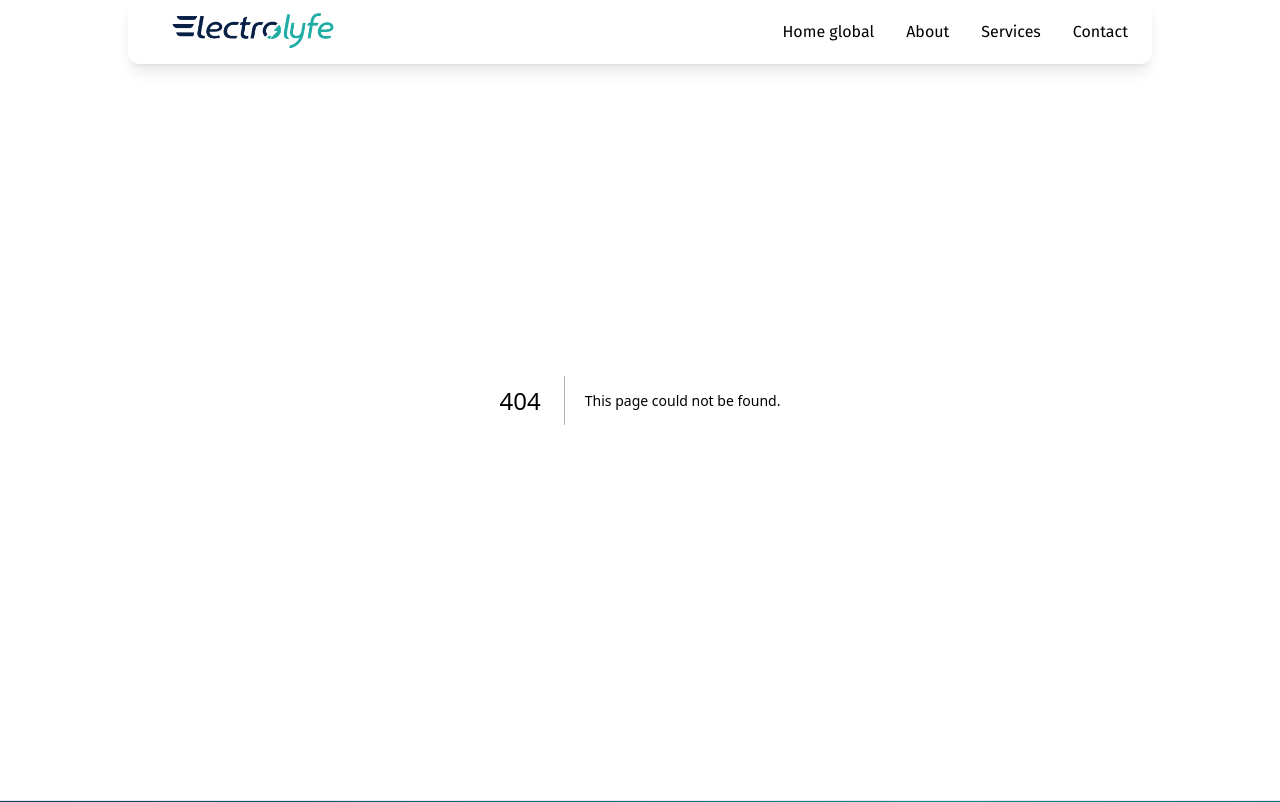
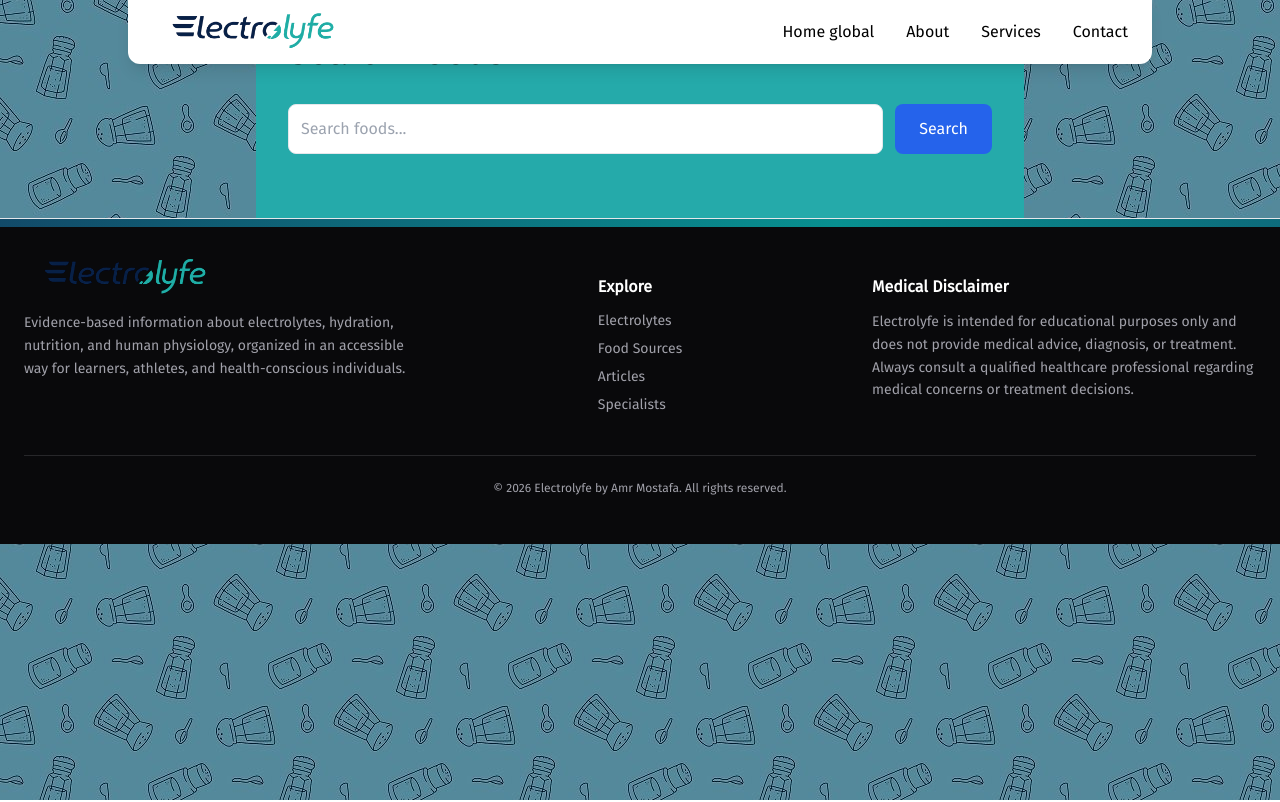
Before and after one commit to zenger4000/electro, a Next.js app: page /search in a window 1280 px wide. Before the commit this address had no page. Shown: the top 802 px of the page. Built offline with nearby package versions, Linux system fonts and the light colour scheme.

Commit message:
image editions

```diff
--- /dev/null
+++ b/app/api/search/route.js
@@ -0,0 +1,43 @@
+import { NextResponse } from "next/server";
+
+export async function POST(request) {
+  const dataTypes = ["Foundation", "Branded"];
+  try {
+    const { query } = await request.json();
+
+    if (!query) {
+      return NextResponse.json(
+        { error: "Search query is required." },
+        { status: 400 }
+      );
+    }
+
+    const response = await fetch(
+      `https://api.nal.usda.gov/fdc/v1/foods/search?api_key=${process.env.FDC_API_KEY}`,
+      {
+        next: {
+          revalidate: 86400,
+        },
+        method: "POST",
+        headers: {
+          "Content-Type": "application/json",
+        },
+        body: JSON.stringify({
+          query,
+          pageSize: 10,
+          pageNumber: 1,
+          dataType: dataTypes
+        }),
+      }
+    );
+
+    const data = await response.json();
+
+    return NextResponse.json(data);
+  } catch (error) {
+    return NextResponse.json(
+      { error: "Something went wrong." },
+      { status: 500 }
+    );
+  }
+}
--- a/app/globals.css
+++ b/app/globals.css
@@ -12,7 +12,7 @@
 :root {
   /* --foreground-rgb: white; */
   --foreground-rgb: black;
-  --background-rgb: #089090;
+  --background-rgb: #25aaaa;
 }
 
 @media (prefers-color-scheme: dark) {
@@ -37,6 +37,20 @@ body {
   min-height: 10vh;
   color: var(--foreground-rgb);
   font-family: 'Firasans', sans-serif;
+}
+
+.hero::after {
+  content: "";
+  position: absolute;
+  top: 0;
+  left: 0;
+  width: 100%;
+  height: 100%;
+
+  /* Control your colors and direction here */
+  background: linear-gradient(to bottom, rgba(255, 0, 0, 1) 0%, rgba(0, 0, 255, 0.7) 100%);
+
+  pointer-events: none; /* Secret tip: Allows users to right-click/save the image underneath */
 }
 
 .navbar li:hover {
--- /dev/null
+++ b/app/search/SearchBar.jsx
@@ -0,0 +1,45 @@
+"use client";
+
+import { useState } from "react";
+import { useRouter } from "next/navigation";
+
+const SearchBar = () => {
+  const [userQuery, setUserQuery] = useState("");
+  const router = useRouter();
+
+  function handleSubmit(e) {
+    e.preventDefault();
+
+    const trimmedQuery = userQuery.trim();
+
+    if (!trimmedQuery) return;
+
+    router.push(
+      `/search?q=${encodeURIComponent(trimmedQuery)}`
+    );
+  }
+
+  return (
+    <form
+      onSubmit={handleSubmit}
+      className="flex w-1/2 items-center rounded-3xl bg-white p-2 shadow-lg "
+    >
+      <input
+        type="text"
+        placeholder="Search for a food..."
+        value={userQuery}
+        onChange={(e) => setUserQuery(e.target.value)}
+        className="flex-1 bg-transparent px-4 py-2 text-gray-800 placeholder:text-gray-400 outline-none"
+      />
+
+      <button
+        type="submit"
+        className="rounded-2xl bg-blue-600 px-6 py-2 font-medium text-white transition hover:bg-blue-700"
+      >
+        Search
+      </button>
+    </form>
+  );
+};
+
+export default SearchBar;
--- /dev/null
+++ b/app/search/page.jsx
@@ -0,0 +1,88 @@
+"use client";
+
+import { useState } from "react";
+
+export default function SearchPage() {
+  const [query, setQuery] = useState("");
+  const [foods, setFoods] = useState([]);
+  const [loading, setLoading] = useState(false);
+
+  async function handleSearch(e) {
+    e.preventDefault();
+
+    if (!query.trim()) return;
+
+    setLoading(true);
+
+    try {
+      const response = await fetch("/api/search", {
+        method: "POST",
+        headers: {
+          "Content-Type": "application/json",
+        },
+        body: JSON.stringify({
+          query,
+        }),
+      });
+
+      const data = await response.json();
+
+      setFoods(data.foods || []);
+    } catch (err) {
+      console.error(err);
+    }
+
+    setLoading(false);
+  }
+
+  return (
+    <main className="mx-auto max-w-3xl p-8 bg-[#25aaaa]">
+
+      <h1 className="text-4xl font-bold mb-8">
+        Search Foods
+      </h1>
+
+      <form
+        onSubmit={handleSearch}
+        className="flex gap-3 mb-8"
+      >
+        <input
+          className="flex-1 rounded-lg border p-3"
+          placeholder="Search foods..."
+          value={query}
+          onChange={(e) => setQuery(e.target.value)}
+        />
+
+        <button
+          className="rounded-lg bg-blue-600 px-6 text-white"
+        >
+          Search
+        </button>
+      </form>
+
+      {loading && <p>Searching...</p>}
+
+      <div className="space-y-3">
+
+        {foods.map((food) => (
+
+          <div
+            key={food.fdcId}
+            className="rounded-lg border p-4 hover:bg-gray-100 transition"
+          >
+            <h2 className="font-semibold">
+              {food.description}
+            </h2>
+
+            <p className="text-sm text-gray-500">
+              {food.dataType}
+            </p>
+          </div>
+
+        ))}
+
+      </div>
+
+    </main>
+  );
+}
```
Also changed, not shown: app/page.jsx (+4 -2 lines).
